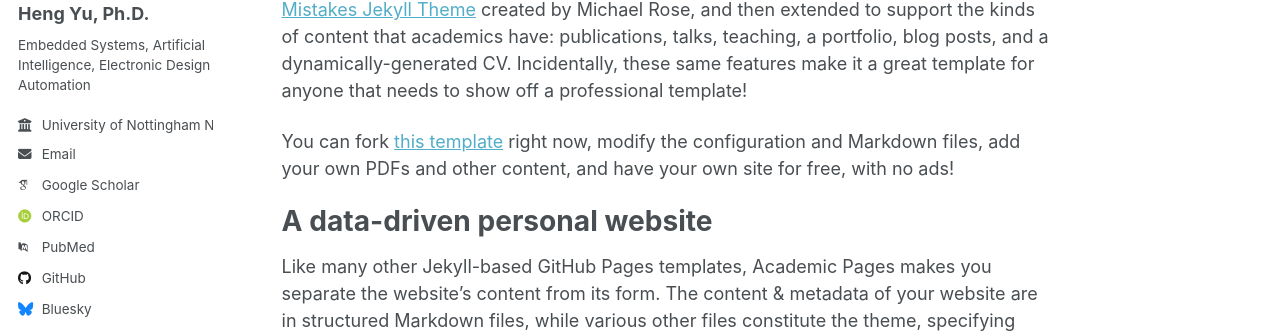
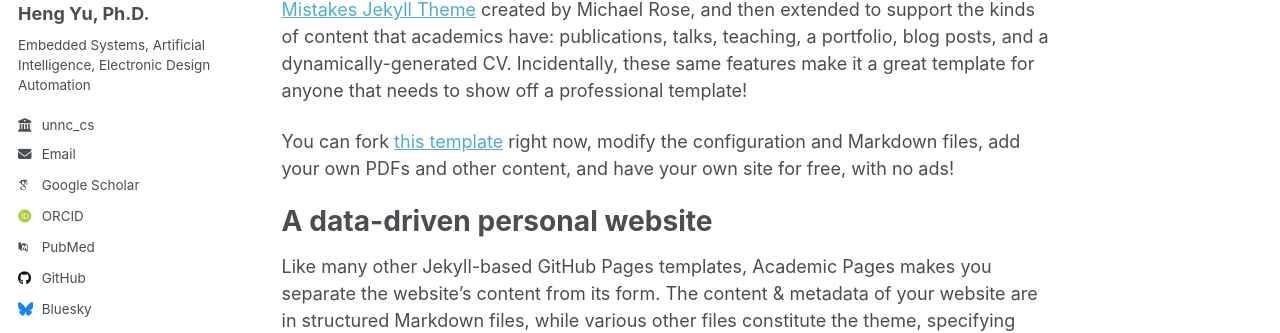
Before and after one commit to eleyuheng/eleyuheng.github.io, a Jekyll site: the page built from _pages/about.md, in a window 1280 px wide. Shown: the part 281-614 px from the top of the page. Built offline with Jekyll 4.4.1, drawn with Linux system fonts in a browser that asks for light colours; some web fonts are replaced; a script that is not in the unit is left out.

Commit message:
Update _config.yml

```diff
--- a/_config.yml
+++ b/_config.yml
@@ -25,9 +25,9 @@ author:
   avatar           : "profile.png"
   name             : "Heng Yu, Ph.D."
   pronouns         : # example: "she/her"
-  bio              : "Embedded Systems, Artificial Intelligence, Electronic Design Automation"
+  bio              : "Embedded Systems,\n Artificial Intelligence,\n Electronic Design Automation"
   location         : # "Earth"
-  employer         : "University of Nottingham Ningbo China"
+  employer         : "unnc_cs"
   uri              : # URL
   email            : "heng.yu@nottingham.edu.cn"
 
```
